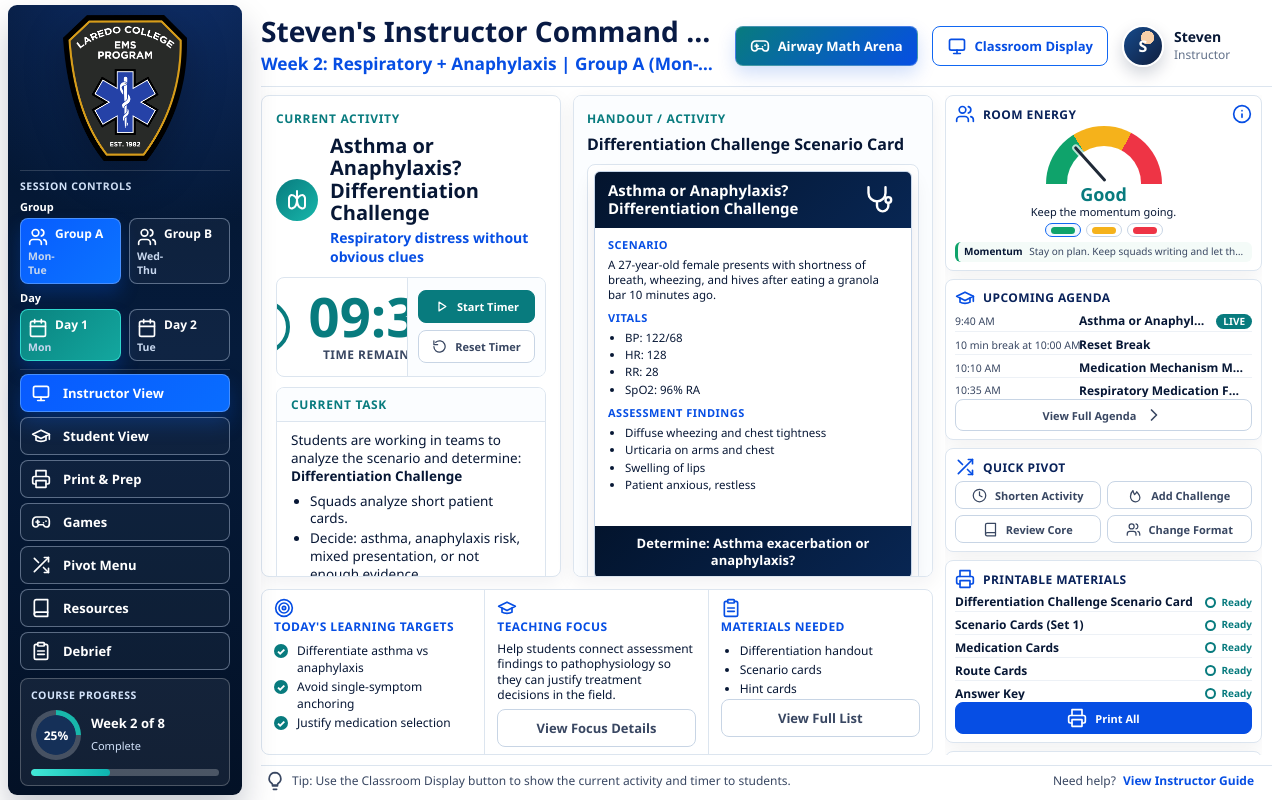
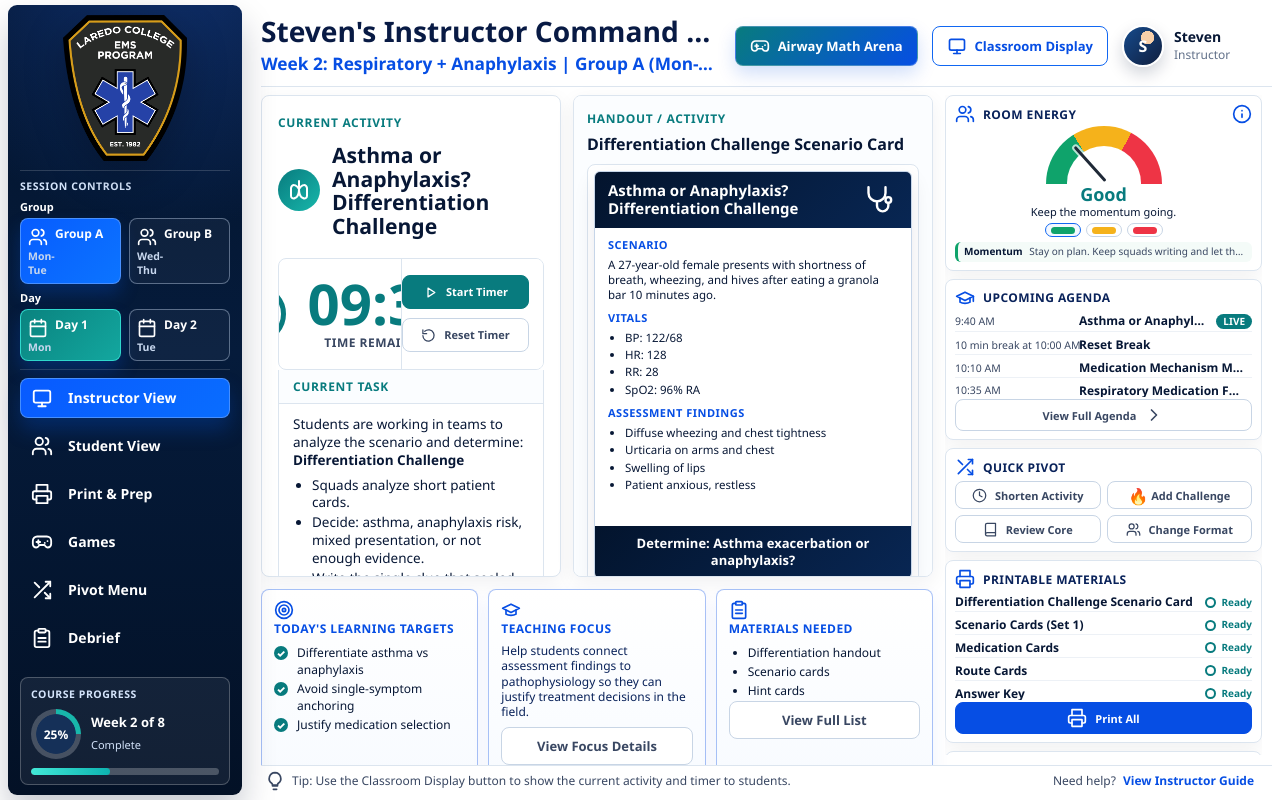
Before and after one commit to Medek-Hub/canvas-tools, a plain HTML site: page stevens-command-center-v0.7/index.html in a window 1280 px wide. Drawn offline with Linux system fonts and the light colour scheme.

Commit message:
Tune Steven dashboard sidebar and activity spacing

```diff
--- a/stevens-command-center-v0.7/assets/css/styles.css
+++ b/stevens-command-center-v0.7/assets/css/styles.css
@@ -116,6 +116,7 @@ svg {
 .sidebar {
   min-height: 0;
   color: #ffffff;
+  font-family: "Segoe UI", Inter, Roboto, Arial, sans-serif;
   background:
     radial-gradient(circle at 70% -10%, rgba(45, 112, 255, 0.34), transparent 34%),
     linear-gradient(180deg, var(--navy-950), var(--navy-900) 44%, #031126);
@@ -201,8 +202,7 @@ svg {
   gap: 8px;
 }
 
-.control-tile,
-.nav-button {
+.control-tile {
   border: 1px solid rgba(198, 215, 238, 0.42);
   color: #ffffff;
   background: rgba(255, 255, 255, 0.045);
@@ -253,31 +253,52 @@ svg {
 
 .side-nav {
   display: grid;
-  gap: 7px;
-  padding-top: 6px;
+  gap: 12px;
+  padding-top: 12px;
   border-top: 1px solid rgba(255, 255, 255, 0.14);
 }
 
 .nav-button {
-  min-height: 44px;
-  padding: 0 11px;
+  min-height: 43px;
+  padding: 0 10px;
   display: flex;
   align-items: center;
-  gap: 12px;
+  gap: 15px;
+  border: 1px solid transparent;
+  border-radius: var(--radius);
+  background: transparent;
+  color: #ffffff;
   text-align: left;
-  font-weight: 800;
-}
-
-.nav-button:hover,
+  font-family: "Segoe UI", Inter, Roboto, Arial, sans-serif;
+  font-size: 15px;
+  font-weight: 700;
+  letter-spacing: 0;
+  line-height: 1;
+  box-shadow: none;
+  transition: transform 140ms ease, background 140ms ease, border-color 140ms ease, box-shadow 140ms ease;
+}
+
 .control-tile:hover {
   transform: translateY(-1px);
   background: rgba(255, 255, 255, 0.09);
+}
+
+.nav-button:hover {
+  transform: translateY(-1px);
+  background: rgba(255, 255, 255, 0.055);
 }
 
 .nav-button.active {
   border-color: rgba(72, 144, 255, 0.98);
   background: linear-gradient(135deg, #085aff, #096dff);
   box-shadow: 0 12px 20px rgba(4, 84, 220, 0.28);
+}
+
+.nav-button .icon {
+  width: 24px;
+  height: 24px;
+  flex-basis: 24px;
+  stroke-width: 2;
 }
 
 .progress-card {
@@ -566,7 +587,7 @@ svg {
 }
 
 .activity-pane {
-  padding: 14px 14px 12px;
+  padding: 18px 16px 16px;
   font-size: 14px;
 }
 
@@ -586,7 +607,7 @@ svg {
 }
 
 .activity-head {
-  margin-top: 8px;
+  margin-top: 12px;
   display: grid;
   grid-template-columns: 42px minmax(0, 1fr);
   align-items: center;
@@ -611,24 +632,25 @@ svg {
 .activity-head h2 {
   margin: 0;
   color: var(--ink-950);
-  font-size: clamp(20px, 1.55vw, 25px);
+  font-size: clamp(21px, 1.65vw, 26px);
   line-height: 1.12;
   font-weight: 900;
   letter-spacing: 0;
 }
 
 .activity-head p {
-  margin: 3px 0 0;
+  display: none;
+  margin: 0;
   color: var(--blue-700);
   font-weight: 800;
 }
 
 .timer-card {
-  margin: 11px 0 10px;
+  margin: 20px 0 0;
   border: 1px solid var(--line);
   border-radius: var(--radius);
   display: grid;
-  grid-template-columns: minmax(0, 1fr) var(--timer-controls-width);
+  grid-template-columns: minmax(0, 1fr) max(var(--timer-controls-width), 142px);
   background: #ffffff;
   overflow: hidden;
 }
@@ -637,15 +659,15 @@ svg {
   min-width: 0;
   display: flex;
   align-items: center;
-  justify-content: center;
-  gap: 19px;
-  padding: 13px 18px;
+  justify-content: flex-start;
+  gap: 22px;
+  padding: 18px 32px;
 }
 
 .clock-ring {
-  width: 54px;
-  height: 54px;
-  border: 4px solid var(--teal-700);
+  width: 58px;
+  height: 58px;
+  border: 5px solid var(--teal-700);
   border-radius: 50%;
   position: relative;
   flex: 0 0 auto;
@@ -675,7 +697,7 @@ svg {
 
 .timer-value {
   color: var(--teal-700);
-  font-size: clamp(49px, 4.25vw, 62px);
+  font-size: clamp(50px, 4.4vw, 64px);
   line-height: 0.95;
   font-weight: 950;
   letter-spacing: 0;
@@ -694,17 +716,17 @@ svg {
 .timer-controls {
   display: grid;
   align-content: center;
-  gap: 7px;
-  padding: 9px 10px;
+  gap: 9px;
+  padding: 14px 14px 14px 0;
   border-left: 1px solid var(--line);
-  background: #fbfdff;
+  background: #ffffff;
 }
 
 .timer-controls .btn {
   width: 100%;
   min-width: 0;
-  min-height: 33px;
-  padding: 6px 8px;
+  min-height: 34px;
+  padding: 7px 9px;
   font-size: 11px;
   line-height: 1.1;
   white-space: normal;
@@ -721,10 +743,13 @@ svg {
   border-radius: var(--radius);
   background: #ffffff;
   overflow: hidden;
+  border-top: 0;
+  border-top-left-radius: 0;
+  border-top-right-radius: 0;
 }
 
 .task-body {
-  padding: 10px 14px;
+  padding: 12px 14px 13px;
   font-size: 13.5px;
   line-height: 1.32;
 }
@@ -759,7 +784,7 @@ svg {
 }
 
 .coach-grid {
-  margin-top: 9px;
+  margin-top: 12px;
   display: grid;
   grid-template-columns: 1fr 1fr;
   gap: 9px;
@@ -770,9 +795,9 @@ svg {
   border: 1px solid var(--line);
   border-radius: var(--radius);
   background: #f8fbff;
-  padding: 9px 11px 8px;
+  padding: 13px 14px 12px;
   font-size: 13px;
-  line-height: 1.28;
+  line-height: 1.34;
 }
 
 .coach-card h3,
@@ -790,8 +815,8 @@ svg {
 }
 
 .coach-card p {
-  margin: 6px 0 8px;
-  line-height: 1.28;
+  margin: 10px 0 12px;
+  line-height: 1.36;
 }
 
 .coach-card.kai {
@@ -818,25 +843,30 @@ svg {
   margin-top: 0;
   display: grid;
   grid-template-columns: repeat(3, minmax(0, 1fr));
-  border: 1px solid var(--line);
+  gap: 10px;
+  border: 0;
   border-radius: var(--radius);
-  overflow: hidden;
-  background: #ffffff;
+  overflow: visible;
+  background: transparent;
 }
 
 .mini-panel {
   min-width: 0;
-  padding: 8px 12px;
-  border-right: 1px solid var(--line);
+  padding: 10px 12px;
+  border: 1px solid rgba(6, 78, 228, 0.34);
+  border-radius: var(--radius);
+  background: linear-gradient(180deg, #ffffff, #f8fbff);
+  box-shadow: 0 8px 18px rgba(6, 78, 228, 0.07);
   font-size: 12px;
 }
 
 .mini-panel:last-child {
-  border-right: 0;
+  border-right: 1px solid rgba(6, 78, 228, 0.34);
 }
 
 .mini-panel p {
   margin: 6px 0 7px;
+  color: #09225a;
   line-height: 1.28;
 }
 
@@ -1395,6 +1425,16 @@ svg {
   flex-basis: 15px;
 }
 
+.emoji-icon {
+  width: 15px;
+  height: 15px;
+  flex: 0 0 15px;
+  display: inline-grid;
+  place-items: center;
+  font-size: 16px;
+  line-height: 1;
+}
+
 .material-item {
   grid-template-columns: minmax(0, 1fr) auto;
 }
@@ -1722,14 +1762,20 @@ svg {
   }
 
   .side-nav {
-    gap: 5px;
-    padding-top: 4px;
+    gap: 8px;
+    padding-top: 8px;
   }
 
   .nav-button {
-    min-height: 38px;
+    min-height: 40px;
     padding-inline: 10px;
-    font-size: 13px;
+    font-size: 14px;
+  }
+
+  .nav-button .icon {
+    width: 22px;
+    height: 22px;
+    flex-basis: 22px;
   }
 
   .progress-card {
@@ -2437,12 +2483,11 @@ svg {
   }
 
   .mini-panel {
-    border-right: 0;
-    border-bottom: 1px solid var(--line);
+    border: 1px solid rgba(6, 78, 228, 0.34);
   }
 
   .mini-panel:last-child {
-    border-bottom: 0;
+    border-bottom: 1px solid rgba(6, 78, 228, 0.34);
   }
 
   .footer {
--- a/stevens-command-center-v0.7/assets/js/app.js
+++ b/stevens-command-center-v0.7/assets/js/app.js
@@ -628,13 +628,6 @@
                     <h3><span data-icon="sparkle"></span> Kai Coach Tip</h3>
                     <p>${escapeHTML(activity.kai)}</p>
                   </article>
-                  <article class="coach-card stuck">
-                    <div>
-                      <h3><span data-icon="lightbulb"></span> If Students Get Stuck</h3>
-                      ${listItems(activity.stuck, false)}
-                    </div>
-                    <button class="btn btn-warning" type="button" data-action="show-hint"><span data-icon="lightbulb"></span>Show Hint Prompt</button>
-                  </article>
                 </div>
               </div>
             </article>
@@ -723,7 +716,7 @@
           <div class="widget-head"><h3><span data-icon="shuffle"></span>Quick Pivot</h3></div>
           <div class="quick-pivot-grid">
             <button class="btn btn-ghost" type="button" data-action="shorten-activity"><span data-icon="clock"></span>Shorten Activity</button>
-            <button class="btn btn-ghost" type="button" data-action="set-tab" data-tab="games"><span data-icon="flame"></span>Add Challenge</button>
+            <button class="btn btn-ghost" type="button" data-action="set-tab" data-tab="games"><span class="emoji-icon" aria-hidden="true">&#128293;</span>Add Challenge</button>
             <button class="btn btn-ghost" type="button" data-action="set-tab" data-tab="resources"><span data-icon="book"></span>Review Core</button>
             <button class="btn btn-ghost" type="button" data-action="set-tab" data-tab="pivot"><span data-icon="users"></span>Change Format</button>
           </div>
--- a/stevens-command-center-v0.7/index.html
+++ b/stevens-command-center-v0.7/index.html
@@ -135,11 +135,10 @@
 
       <nav class="side-nav" aria-label="Command tabs">
         <button class="nav-button active" type="button" data-action="set-tab" data-tab="instructor"><span data-icon="monitor"></span>Instructor View</button>
-        <button class="nav-button" type="button" data-action="set-tab" data-tab="student"><span data-icon="student"></span>Student View</button>
+        <button class="nav-button" type="button" data-action="set-tab" data-tab="student"><span data-icon="users"></span>Student View</button>
         <button class="nav-button" type="button" data-action="set-tab" data-tab="prep"><span data-icon="printer"></span>Print &amp; Prep</button>
         <button class="nav-button" type="button" data-action="set-tab" data-tab="games"><span data-icon="gamepad"></span>Games</button>
         <button class="nav-button" type="button" data-action="set-tab" data-tab="pivot"><span data-icon="shuffle"></span>Pivot Menu</button>
-        <button class="nav-button" type="button" data-action="set-tab" data-tab="resources"><span data-icon="book"></span>Resources</button>
         <button class="nav-button" type="button" data-action="set-tab" data-tab="debrief"><span data-icon="clipboard"></span>Debrief</button>
       </nav>
 
```
Also changed, not shown: stevens-command-center-v0.7/NOTES.md (+12 -0 lines).
